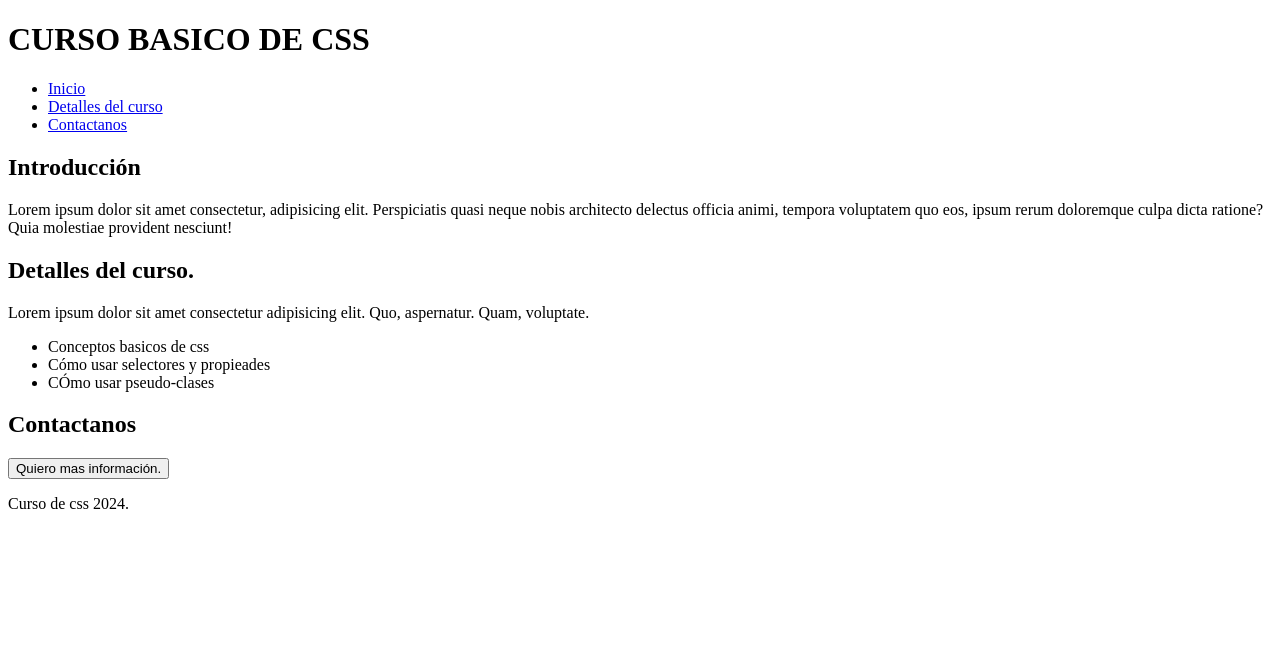
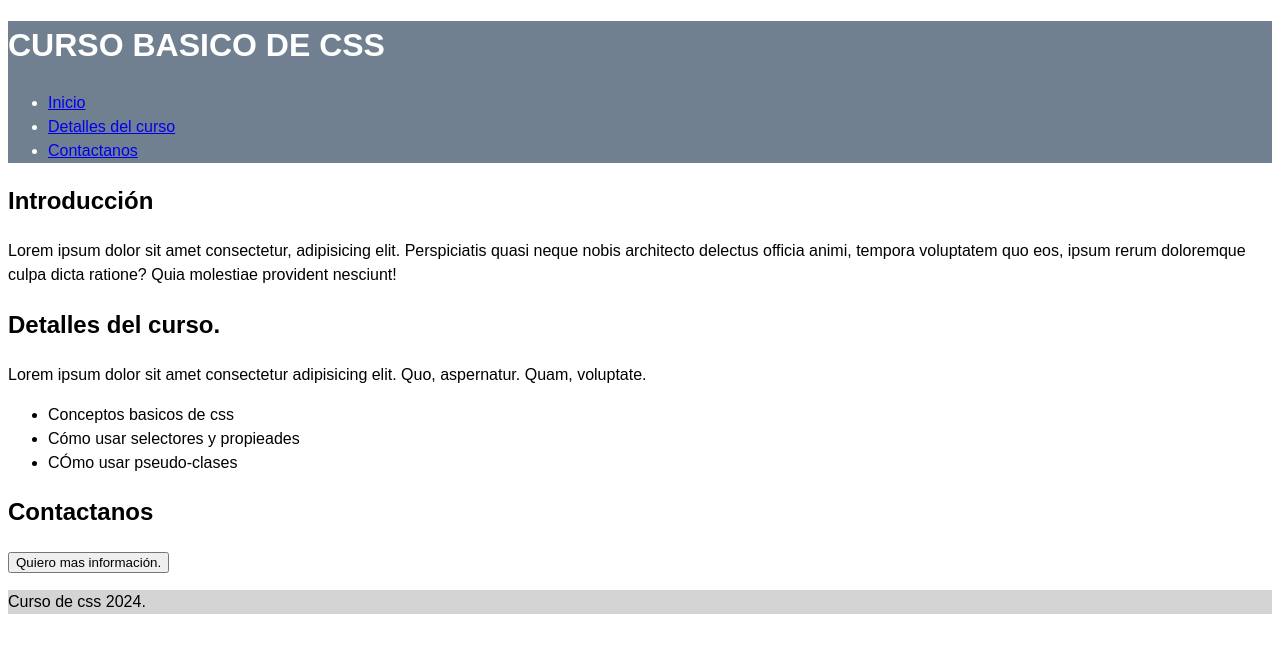
Before and after one commit to ADAL2102/frontend-modulo-2, a plain HTML site: page clase-1/index.html in a window 1280 px wide. Drawn offline with Linux system fonts and the light colour scheme.

Commit message:
Agrego diseño general de mi html

```diff
--- a/clase-1/index.html
+++ b/clase-1/index.html
@@ -3,6 +3,7 @@
 <head>
     <meta charset="UTF-8">
     <meta name="viewport" content="width=device-width, initial-scale=1.0">
+    <link rel="stylesheet" href="style.css">
     <title>Document</title>
 </head>
 
--- /dev/null
+++ b/clase-1/style.css
@@ -0,0 +1,17 @@
+body{
+    font-family: Arial, Helvetica, sans-serif;
+    line-height: 1.5;
+}
+
+header{
+    background-color: slategrey;
+    color: white;
+
+    /*Texr-aling solo funciona en elementos en bloque. no funciona en
+    elementos en linea, porque estos ocupan solo el espacio necesaro
+    para su contenido*/
+}
+
+footer{
+    background-color: #d4d4d4;
+}
```
